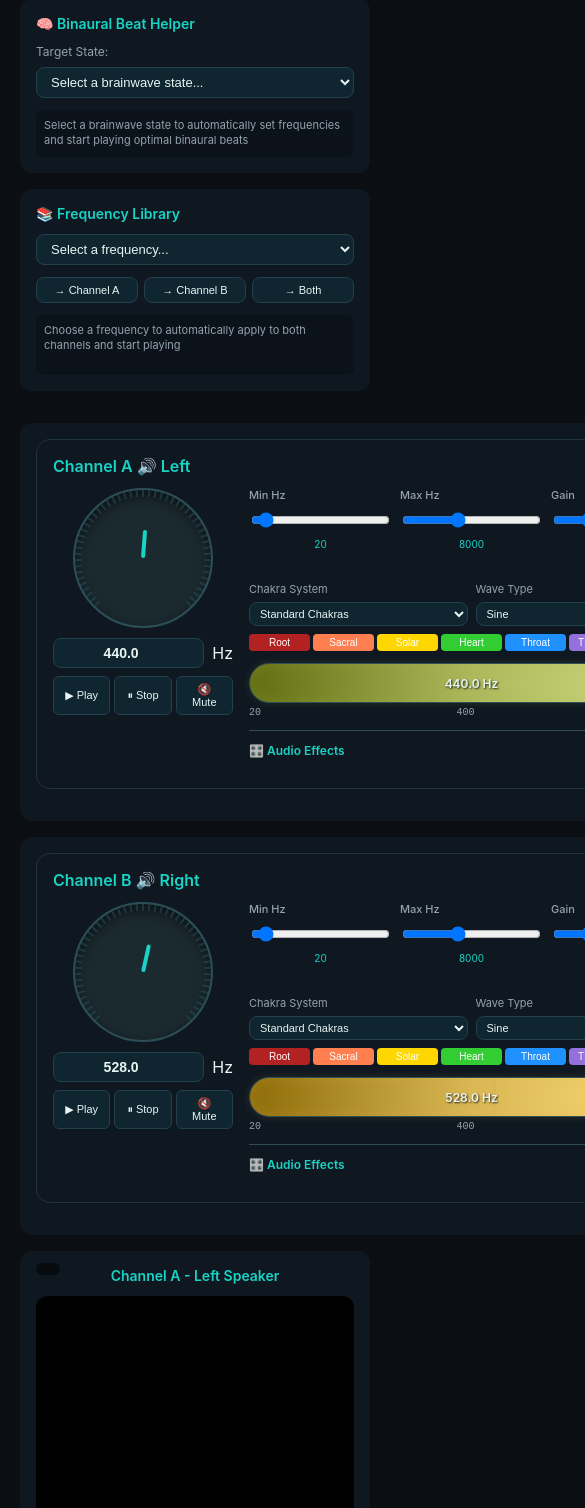
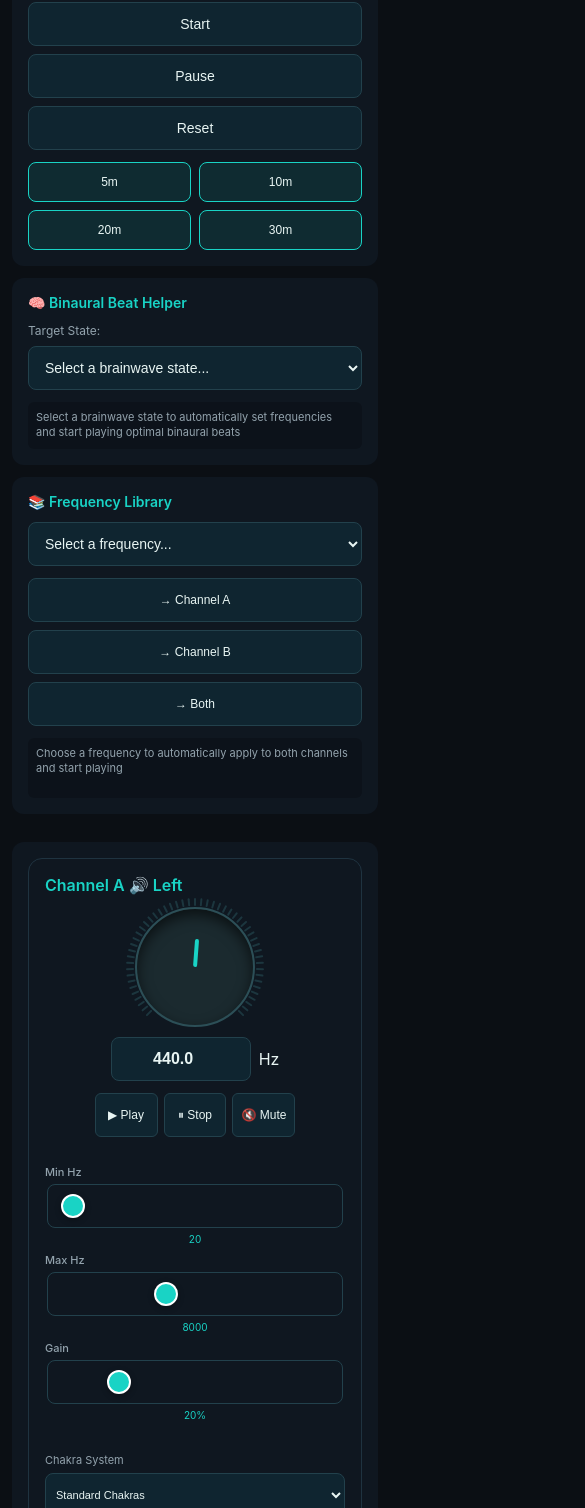
Before and after one commit to RemiDz/Frequency, a plain HTML site: page index.html in a window 390 px wide. Shown: the part 492-2000 px from the top of the page, 585 px wide, since content can reach past the window. Drawn offline with Linux system fonts and the light colour scheme.

Commit message:
Update styles.css

```diff
--- a/styles.css
+++ b/styles.css
@@ -9,16 +9,68 @@
 }
 
 *{
-  box-sizing:border-box
+  box-sizing:border-box;
+  -webkit-tap-highlight-color: transparent; /* Remove tap highlight on mobile */
 }
 
 body{
   margin:0;
-  height:100vh;
+  min-height:100vh;
   background:var(--bg);
   font-family:Inter,system-ui,Arial;
   color:var(--text);
-  padding:20px
+  padding:12px;
+  overflow-x:hidden; /* Prevent horizontal scrolling */
+}
+
+/* Mobile-first responsive padding */
+@media (min-width: 768px) {
+  body {
+    padding: 20px;
+  }
+}
+
+/* Mobile-specific improvements */
+@media (max-width: 767px) {
+  /* Improve text readability on small screens */
+  .feature-section h4,
+  .section h3,
+  .visualization-section h4 {
+    font-size: 16px;
+    margin-bottom: 16px;
+  }
+
+  /* Better spacing for controls */
+  .controls-section {
+    padding: 12px;
+  }
+
+  .feature-section {
+    padding: 12px;
+  }
+
+  /* Improve select and input readability */
+  select, input {
+    font-size: 16px; /* Prevent zoom on iOS */
+  }
+
+  /* Better spacing for beat indicator */
+  .beat-indicator {
+    width: 100%;
+    margin: 12px 0;
+  }
+
+  /* Improve frequency bar touch target */
+  .freq-bar {
+    height: 48px;
+    margin: 8px 0;
+  }
+
+  /* Better spacing for effects controls */
+  .effects-section {
+    margin-top: 16px;
+    padding-top: 16px;
+  }
 }
 
 .app{
@@ -34,26 +86,41 @@ header{
 
 h1{
   margin:0;
-  font-size:28px
+  font-size:24px;
+  text-align:center;
+}
+
+@media(min-width:768px){
+  h1{
+    font-size:28px;
+  }
 }
 
 /* Layout Structure */
 .main-layout{
   display:flex;
   flex-direction:column;
-  height:calc(100vh - 140px);
-  gap:16px
+  min-height:calc(100vh - 100px);
+  gap:12px
+}
+
+@media (min-width: 768px) {
+  .main-layout {
+    gap: 16px;
+    min-height: calc(100vh - 140px);
+  }
 }
 
 .channels-row{
   display:grid;
+  grid-template-columns:1fr;
+  gap:12px
+}
+
+@media(min-width:768px){
+  .channels-row{
     grid-template-columns:1fr 1fr;
     gap:16px
-}
-
-@media(max-width:900px){
-  .channels-row{
-    grid-template-columns:1fr
   }
 }
 
@@ -65,26 +132,35 @@ h1{
 
 .visualization-row{
   display:grid;
+  grid-template-columns:1fr;
+  gap:12px;
+  flex:1;
+  align-items:stretch
+}
+
+@media(min-width:768px){
+  .visualization-row{
     grid-template-columns:1fr auto 1fr;
     gap:16px;
-  flex:1;
     align-items:center
-}
-
-@media(max-width:900px){
-  .visualization-row{
-    grid-template-columns:1fr;
-    gap:12px
   }
 }
 
 .visualization-section{
+  min-height:250px;
+  max-height:400px;
+  background:var(--panel);
+  padding:12px;
+  border-radius:12px;
+  position:relative
+}
+
+@media(min-width:768px){
+  .visualization-section{
     min-height:350px;
     max-height:calc(100vh - 400px);
-  background:var(--panel);
     padding:16px;
-  border-radius:12px;
-  position:relative
+  }
 }
 
 .visualization-section h4{
@@ -134,20 +210,22 @@ h1{
 /* Advanced Features Styling */
 .features-row{
   display:grid;
-  grid-template-columns:1fr 1fr 1fr;
-  gap:16px;
+  grid-template-columns:1fr;
+  gap:12px;
   margin-bottom:16px
 }
 
-@media(max-width:1200px){
+@media(min-width:600px){
   .features-row{
-    grid-template-columns:1fr 1fr
+    grid-template-columns:1fr 1fr;
+    gap:14px;
   }
 }
 
-@media(max-width:800px){
+@media(min-width:1200px){
   .features-row{
-    grid-template-columns:1fr
+    grid-template-columns:1fr 1fr 1fr;
+    gap:16px;
   }
 }
 
@@ -176,27 +254,54 @@ h1{
 
 .timer-buttons{
   display:flex;
+  flex-direction:column;
   gap:8px;
   justify-content:center;
   margin-bottom:12px
 }
 
 .timer-buttons button{
+  padding:10px 16px;
+  font-size:14px;
+  min-height:44px;
+}
+
+.timer-presets{
+  display:grid;
+  grid-template-columns:1fr 1fr;
+  gap:8px;
+  justify-content:center
+}
+
+.timer-presets button{
+  padding:8px 12px;
+  font-size:12px;
+  background:rgba(25,211,197,0.1);
+  border:1px solid var(--accent);
+  min-height:40px;
+}
+
+@media(min-width:480px){
+  .timer-buttons{
+    flex-direction:row;
+  }
+
+  .timer-buttons button{
     padding:6px 12px;
-  font-size:12px
+    font-size:12px;
+    min-height:auto;
   }
 
   .timer-presets{
     display:flex;
     gap:6px;
-  justify-content:center
   }
 
   .timer-presets button{
     padding:4px 8px;
     font-size:11px;
-  background:rgba(25,211,197,0.1);
-  border:1px solid var(--accent)
+    min-height:auto;
+  }
 }
 
 /* Beat Calculator Styling */
@@ -236,15 +341,30 @@ h1{
 }
 
 .preset-buttons{
+  display:grid;
+  grid-template-columns:1fr;
+  gap:8px;
+  margin-bottom:12px
+}
+
+.preset-buttons button{
+  padding:10px 12px;
+  font-size:12px;
+  min-height:44px;
+}
+
+@media(min-width:480px){
+  .preset-buttons{
     display:flex;
     gap:6px;
-  margin-bottom:12px
   }
 
   .preset-buttons button{
     flex:1;
     padding:6px 8px;
-  font-size:11px
+    font-size:11px;
+    min-height:auto;
+  }
 }
 
 .freq-info{
@@ -280,26 +400,44 @@ h1{
 
 /* Channel Controls Styling */
 .channel-controls{
+  display:flex;
+  flex-direction:column;
+  gap:16px;
+  align-items:stretch
+}
+
+@media(min-width:768px){
+  .channel-controls{
     display:grid;
     grid-template-columns:180px 1fr;
     gap:16px;
     align-items:start
   }
+}
 
 .knob-section{
-  text-align:center
+  text-align:center;
+  align-self:center
 }
 
 .knob{
-  width:140px;
-  height:140px;
+  width:120px;
+  height:120px;
   border-radius:50%;
   position:relative;
   background:#1b2a2f;
   box-shadow:inset 0 6px 14px rgba(0,0,0,.6);
   margin:0 auto 10px;
   cursor:grab;
-  border:2px solid #2c4f57
+  border:2px solid #2c4f57;
+  touch-action:none; /* Prevent scrolling during touch */
+}
+
+@media(min-width:768px){
+  .knob{
+    width:140px;
+    height:140px;
+  }
 }
 
 .indicator{
@@ -343,21 +481,38 @@ h1{
   align-items:center;
   justify-content:center;
   gap:8px;
-  margin-bottom:8px
+  margin-bottom:12px
 }
 
 .hz-input input[type=number]{
+  width:140px;
+  text-align:center;
+  font-size:16px;
+  font-weight:600;
+  padding:8px 12px;
+  min-height:44px; /* Touch-friendly minimum size */
+}
+
+@media(min-width:768px){
+  .hz-input input[type=number]{
     width:170px;
-  text-align:center;
     font-size:14px;
-  font-weight:600
+    padding:6px 10px;
+    min-height:auto;
+  }
 }
 
 .controls-row{
   display:grid;
-  grid-template-columns:1fr 1fr 1fr;
+  grid-template-columns:1fr;
   gap:8px;
   margin-bottom:12px
+}
+
+@media(min-width:480px){
+  .controls-row{
+    grid-template-columns:1fr 1fr 1fr;
+  }
 }
 
 .setting-item{
@@ -391,9 +546,16 @@ h1{
 
 .chakra-controls-row{
   display:grid;
+  grid-template-columns:1fr;
+  gap:8px;
+  margin-bottom:12px
+}
+
+@media(min-width:480px){
+  .chakra-controls-row{
     grid-template-columns:1fr 1fr;
-  gap:8px;
-  margin-bottom:8px
+    margin-bottom:8px;
+  }
 }
 
 .chakra-control{
@@ -486,15 +648,37 @@ h1{
   min-width:35px
 }
 
-@media(max-width:800px){
+@media(max-width:767px){
   .master-controls-compact{
     grid-template-columns:1fr;
     gap:12px;
-    text-align:center
+    text-align:center;
+    padding:16px;
   }
 
   .master-left, .master-right{
     justify-self:center
+  }
+
+  .master-buttons{
+    flex-direction:column;
+    gap:8px;
+  }
+
+  .master-buttons button{
+    padding:12px 16px;
+    font-size:14px;
+    min-height:48px;
+  }
+
+  .master-gain-control{
+    flex-direction:column;
+    gap:8px;
+    align-items:center;
+  }
+
+  .master-gain-control input{
+    width:200px;
   }
 }
 
@@ -515,42 +699,139 @@ select,button,input[type=range],input[type=number]{
   color:var(--text);
   border:1px solid #22414c;
   border-radius:8px;
-  padding:6px 10px;
-  font-size:13px
+  padding:8px 12px;
+  font-size:14px;
+  min-height:44px; /* Touch-friendly minimum size */
+  cursor:pointer;
 }
 
 input[type=range]{
-  padding:4px
+  padding:8px;
+  height:44px; /* Larger touch target */
+  -webkit-appearance:none;
+  appearance:none;
+  background:transparent;
+  cursor:pointer;
+}
+
+/* Custom range slider styling for better mobile experience */
+input[type=range]::-webkit-slider-track {
+  background:#0f2530;
+  height:8px;
+  border-radius:4px;
+  border:1px solid #22414c;
+}
+
+input[type=range]::-webkit-slider-thumb {
+  -webkit-appearance:none;
+  appearance:none;
+  height:24px;
+  width:24px;
+  border-radius:50%;
+  background:var(--accent);
+  cursor:pointer;
+  border:2px solid #fff;
+  box-shadow:0 2px 6px rgba(0,0,0,0.3);
+}
+
+input[type=range]::-moz-range-track {
+  background:#0f2530;
+  height:8px;
+  border-radius:4px;
+  border:1px solid #22414c;
+}
+
+input[type=range]::-moz-range-thumb {
+  height:20px;
+  width:20px;
+  border-radius:50%;
+  background:var(--accent);
+  cursor:pointer;
+  border:2px solid #fff;
+  box-shadow:0 2px 6px rgba(0,0,0,0.3);
+}
+
+@media(min-width:768px){
+  select,button,input[type=range],input[type=number]{
+    padding:6px 10px;
+    font-size:13px;
+    min-height:auto;
+  }
+
+  input[type=range]{
+    padding:4px;
+    height:auto;
+  }
+
+  input[type=range]::-webkit-slider-thumb {
+    height:20px;
+    width:20px;
+  }
+
+  input[type=range]::-moz-range-thumb {
+    height:16px;
+    width:16px;
+  }
 }
 
 .btns{
   display:grid;
   grid-template-columns:1fr 1fr 1fr;
-  gap:4px;
-  margin-bottom:8px
+  gap:6px;
+  margin-bottom:12px
 }
 
 .btns button{
+  padding:10px 8px;
+  font-weight:500;
+  font-size:12px;
+  border-radius:6px;
+  min-height:44px; /* Touch-friendly minimum size */
+  cursor:pointer;
+  transition:all 0.2s ease;
+}
+
+@media(min-width:768px){
+  .btns button{
     padding:6px 8px;
-  font-weight:500;
     font-size:11px;
-  border-radius:6px
+    min-height:auto;
+  }
 }
 
 .chakra-buttons{
   display:grid;
-  grid-template-columns:repeat(auto-fit, minmax(45px, 1fr));
-  gap:3px;
+  grid-template-columns:repeat(auto-fit, minmax(60px, 1fr));
+  gap:6px;
   margin-bottom:12px
 }
 
 .chakra-buttons button{
   border:none;
-  padding:3px 6px;
-  border-radius:4px;
+  padding:8px 6px;
+  border-radius:6px;
   cursor:pointer;
   font-weight:500;
-  font-size:10px
+  font-size:11px;
+  min-height:40px; /* Touch-friendly minimum size */
+  transition:all 0.2s ease;
+}
+
+.chakra-buttons button:active {
+  transform:scale(0.95);
+}
+
+@media(min-width:768px){
+  .chakra-buttons{
+    grid-template-columns:repeat(auto-fit, minmax(45px, 1fr));
+    gap:3px;
+  }
+
+  .chakra-buttons button{
+    padding:3px 6px;
+    font-size:10px;
+    min-height:auto;
+  }
 }
 
 /* Frequency Indicator Styling */
@@ -694,9 +975,16 @@ input[type=range]{
 
 .effects-row{
   display:grid;
+  grid-template-columns:1fr;
+  gap:8px;
+  margin-bottom:12px
+}
+
+@media(min-width:480px){
+  .effects-row{
     grid-template-columns:1fr 1fr;
-  gap:8px;
-  margin-bottom:8px
+    margin-bottom:8px;
+  }
 }
 
 .effect-control{
@@ -732,16 +1020,35 @@ canvas{
   height:100%;
   display:block;
   border-radius:12px;
-  background:#000
+  background:#000;
+  touch-action:none; /* Prevent scrolling when touching canvas */
+  max-width:100%;
+  max-height:100%;
 }
 
 .hud{
   position:absolute;
+  top:8px;
+  left:8px;
+  right:8px;
+  font-size:12px;
+  color:var(--muted);
+  background:rgba(0,0,0,0.7);
+  padding:6px 8px;
+  border-radius:6px;
+  text-align:center;
+  word-wrap:break-word;
+  overflow:hidden;
+}
+
+@media(min-width:768px){
+  .hud{
     top:12px;
     left:16px;
+    right:auto;
     font-size:14px;
-  color:var(--muted);
-  background:rgba(0,0,0,0.5);
     padding:6px 12px;
-  border-radius:8px
+    border-radius:8px;
+    text-align:left;
   }
+}
```
Lines whose indentation alone changed are shown as unchanged.
